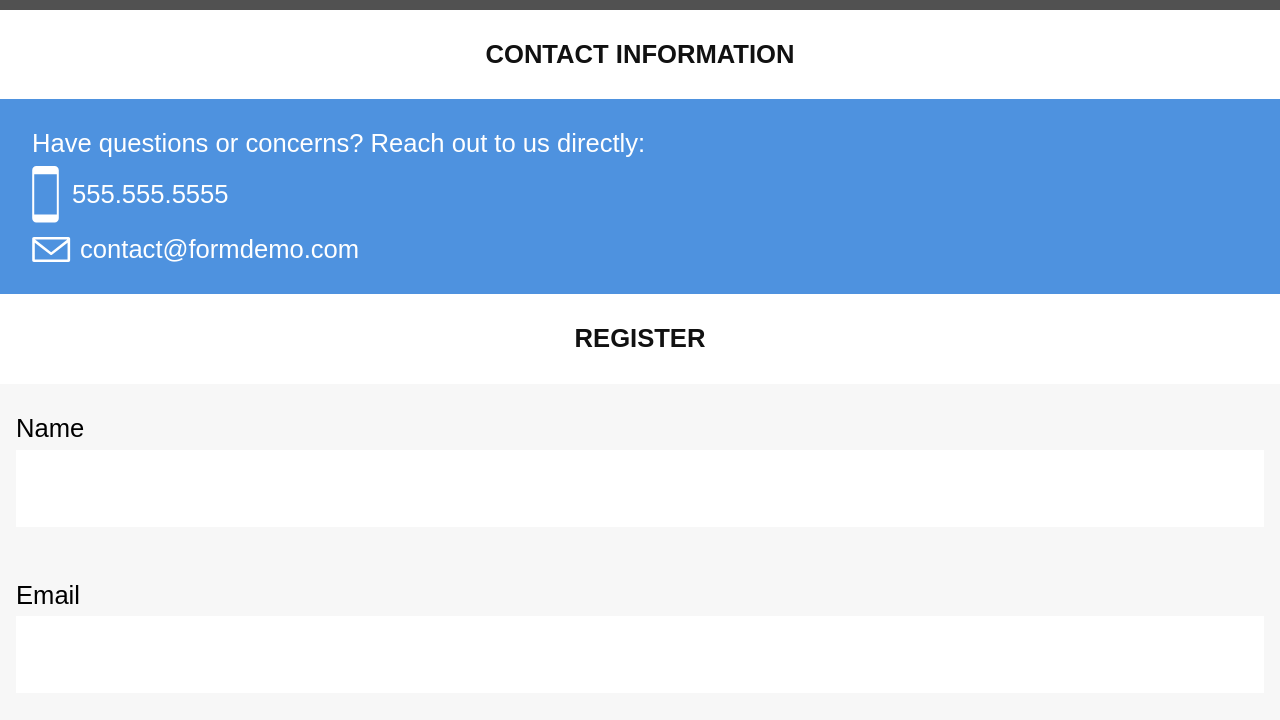
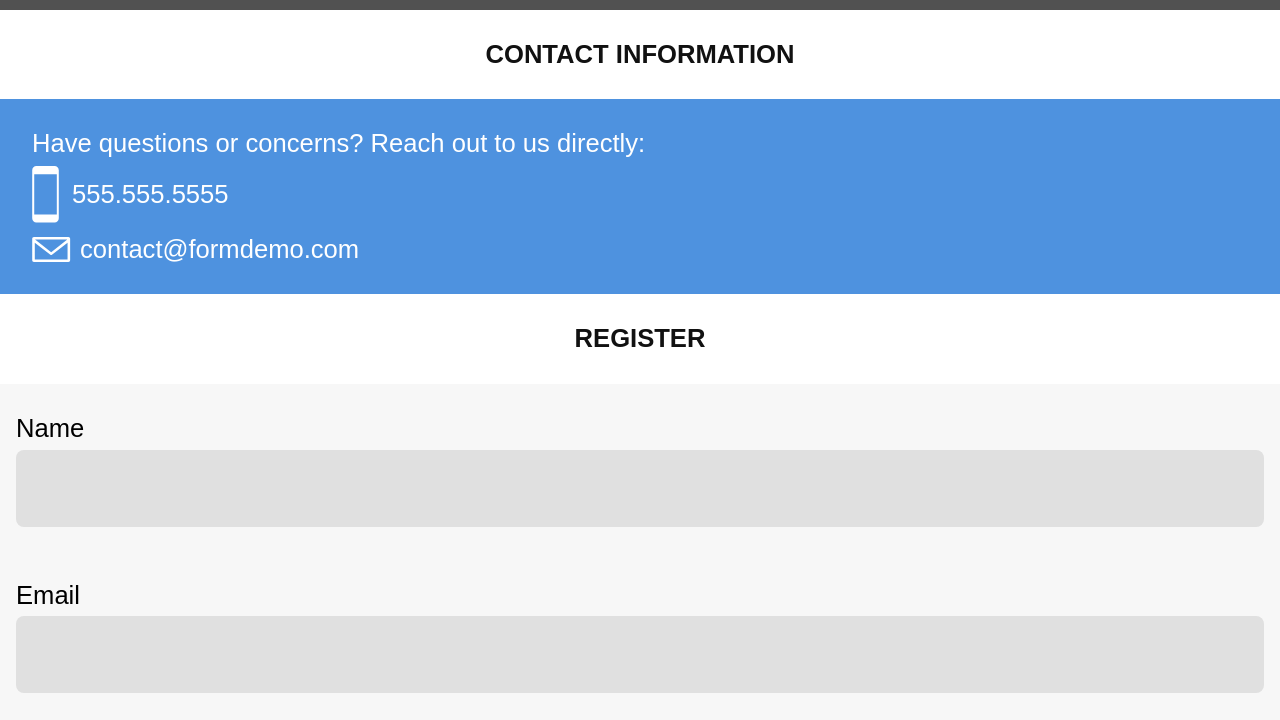
Before and after one commit to mykahT18/responsive-form-accessible, a website: page index.html in a window 1280 px wide. Shown: the part 80-800 px from the top of the page. Drawn offline with Linux system fonts and the light colour scheme.

Commit message:
added border radius on inputs

```diff
--- a/scss/main.scss
+++ b/scss/main.scss
@@ -64,6 +64,8 @@ form{
 }
 input{
     display: block;
+    background: #E0E0E0;
+    border-radius: 0.5rem;
     outline: none;
     margin: 0.5rem 0rem;
     padding: 1.5rem 0.5rem;
```
Also changed, not shown: css/main.css.
